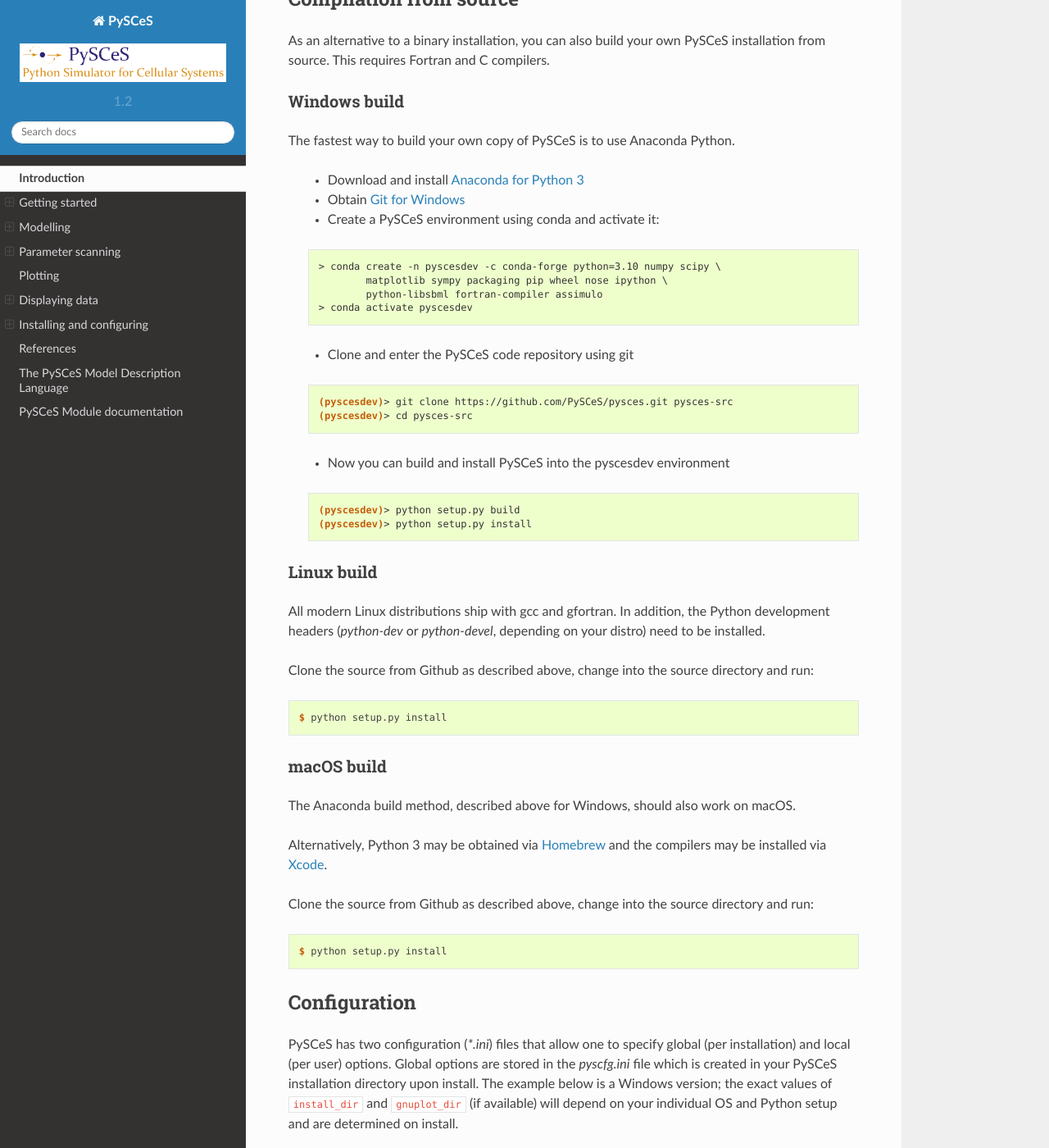
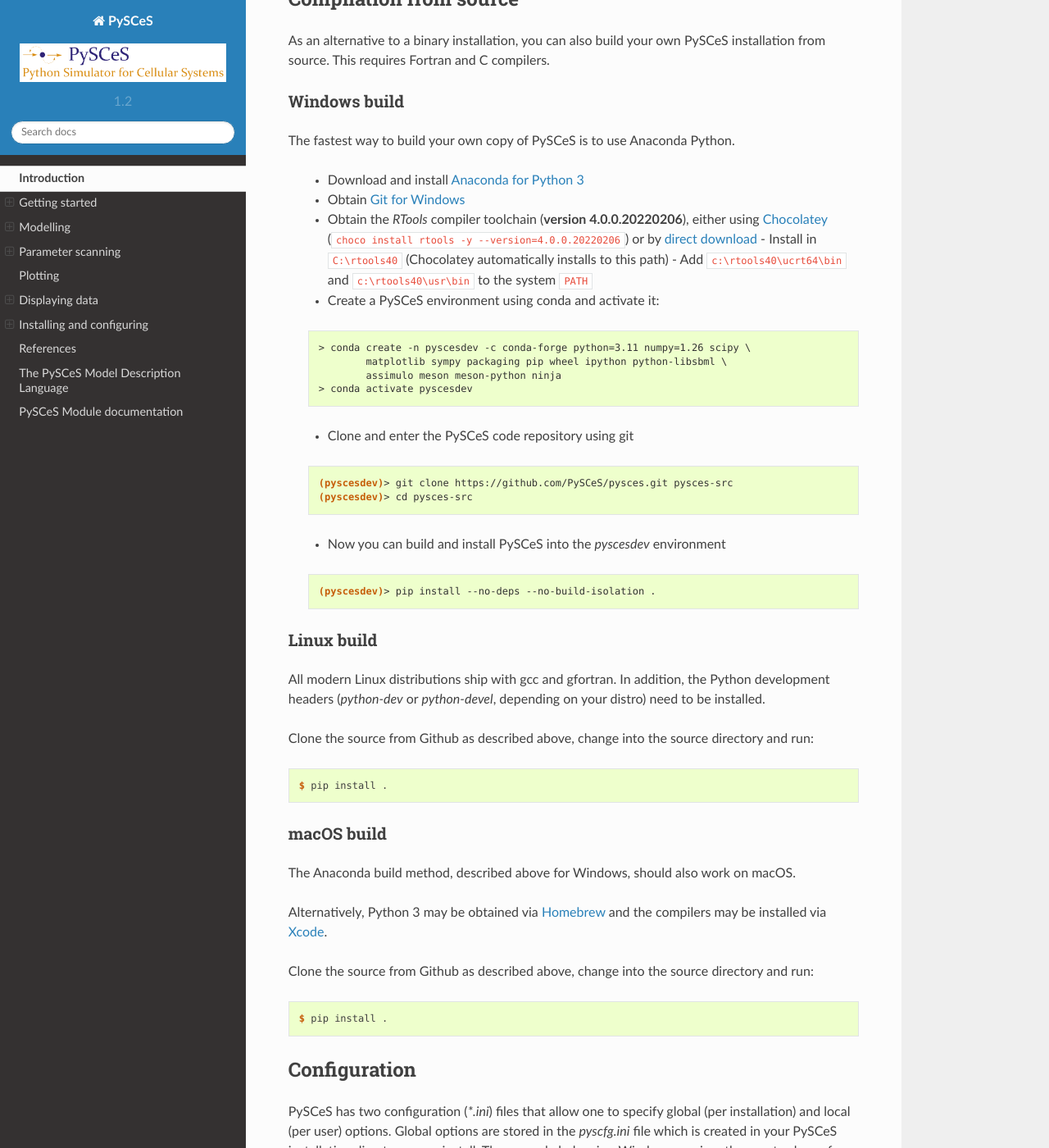
Before and after one commit to PySCeS/pysces-documentation, a Sphinx documentation site: the page built from source/userguide_doc.rst, in a window 1280 px wide and 1400 px high, scrolled down 24415 px. Shown: the whole window at 82% size. Built offline with Sphinx 7.4.7 and the Read the Docs theme 2.0.0, drawn with Linux system fonts in a browser that asks for light colours; formulas are drawn with MathJax 3; some of the changed text lies outside the part shown.

Commit message:
update documentation for Installation using the latest meson build platform

```diff
--- a/source/userguide_doc.rst
+++ b/source/userguide_doc.rst
@@ -1287,7 +1287,7 @@ for details.
 Installation
 ------------
 
-Binary install packages for all three OSs and Python versions 3.7-3.10 are
+Binary install packages for all three OSs and Python versions 3.9-3.12 are
 provided. Anaconda users can conveniently install PySCeS with: ::
 
   $ conda install -c conda-forge -c pysces pysces
@@ -1331,13 +1331,20 @@ The fastest way to build your own copy of PySCeS is to use Anaconda Python.
   - Download and install `Anaconda for Python 3
     <https://www.anaconda.com/products/individual#Downloads>`_
   - Obtain `Git for Windows <https://git-scm.com/download/win>`_
+  - Obtain the *RTools* compiler toolchain (**version 4.0.0.20220206**), either using
+    `Chocolatey <https://chocolatey.org/install>`_
+    (``choco install rtools -y --version=4.0.0.20220206``) or by
+    `direct download
+    <https://github.com/r-windows/rtools-installer/releases/download/2022-02-06/rtools40-x86_64.exe>`_
+    - Install in ``C:\rtools40`` (Chocolatey automatically installs to this path)
+    - Add ``c:\rtools40\ucrt64\bin`` and ``c:\rtools40\usr\bin`` to the system ``PATH``
   - Create a PySCeS environment using conda and activate it:
 
   .. code-block:: console
 
-    > conda create -n pyscesdev -c conda-forge python=3.10 numpy scipy \
-            matplotlib sympy packaging pip wheel nose ipython \
-            python-libsbml fortran-compiler assimulo
+    > conda create -n pyscesdev -c conda-forge python=3.11 numpy=1.26 scipy \
+            matplotlib sympy packaging pip wheel ipython python-libsbml \
+            assimulo meson meson-python ninja
     > conda activate pyscesdev
 
   - Clone and enter the PySCeS code repository using git
@@ -1347,12 +1354,11 @@ The fastest way to build your own copy of PySCeS is to use Anaconda Python.
     (pyscesdev)> git clone https://github.com/PySCeS/pysces.git pysces-src
     (pyscesdev)> cd pysces-src
 
-  - Now you can build and install PySCeS into the pyscesdev environment
+  - Now you can build and install PySCeS into the *pyscesdev* environment
 
   .. code-block:: console
 
-    (pyscesdev)> python setup.py build
-    (pyscesdev)> python setup.py install
+    (pyscesdev)> pip install --no-deps --no-build-isolation .
 
 Linux build
 ~~~~~~~~~~~
@@ -1366,7 +1372,7 @@ directory and run:
 
 .. code-block:: console
 
-  $ python setup.py install
+  $ pip install .
 
 
 macOS build
@@ -1384,7 +1390,7 @@ directory and run:
 
 .. code-block:: console
 
-  $ python setup.py install
+  $ pip install .
 
 .. _Configuration:
 
@@ -1501,7 +1507,7 @@ References
        Eur. J. Biochem. **42**, 89-95.
 
 
-.. _PySCeS:      http://pysces.sourceforge.net
+.. _PySCeS:      http://pysces.github.io
 .. _Python:      https://www.python.org
 .. _Numpy:       https://numpy.org
 .. _Scipy:       https://scipy.org
```
Also changed, not shown: other parts of source/userguide_doc.rst (+3 -3 lines).
